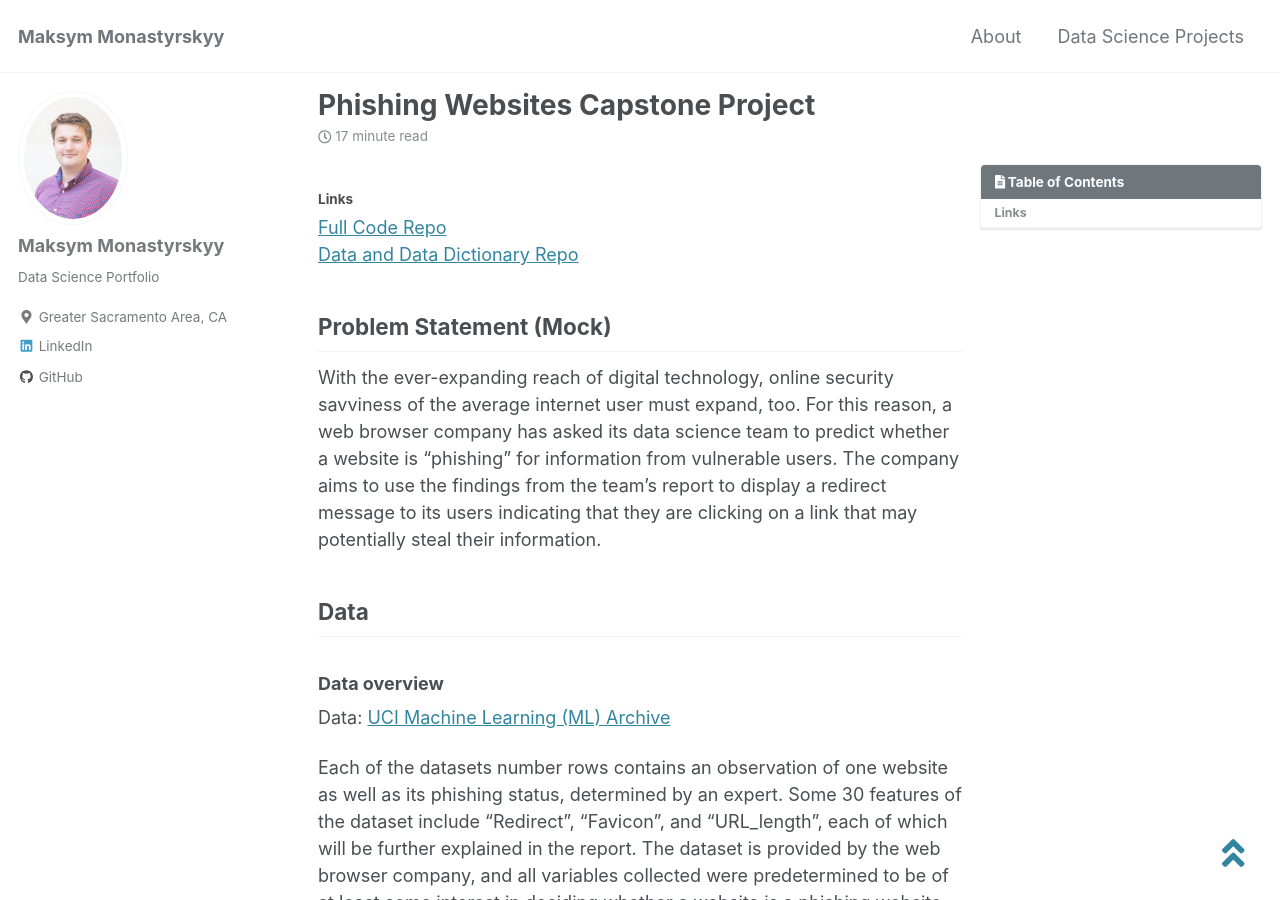
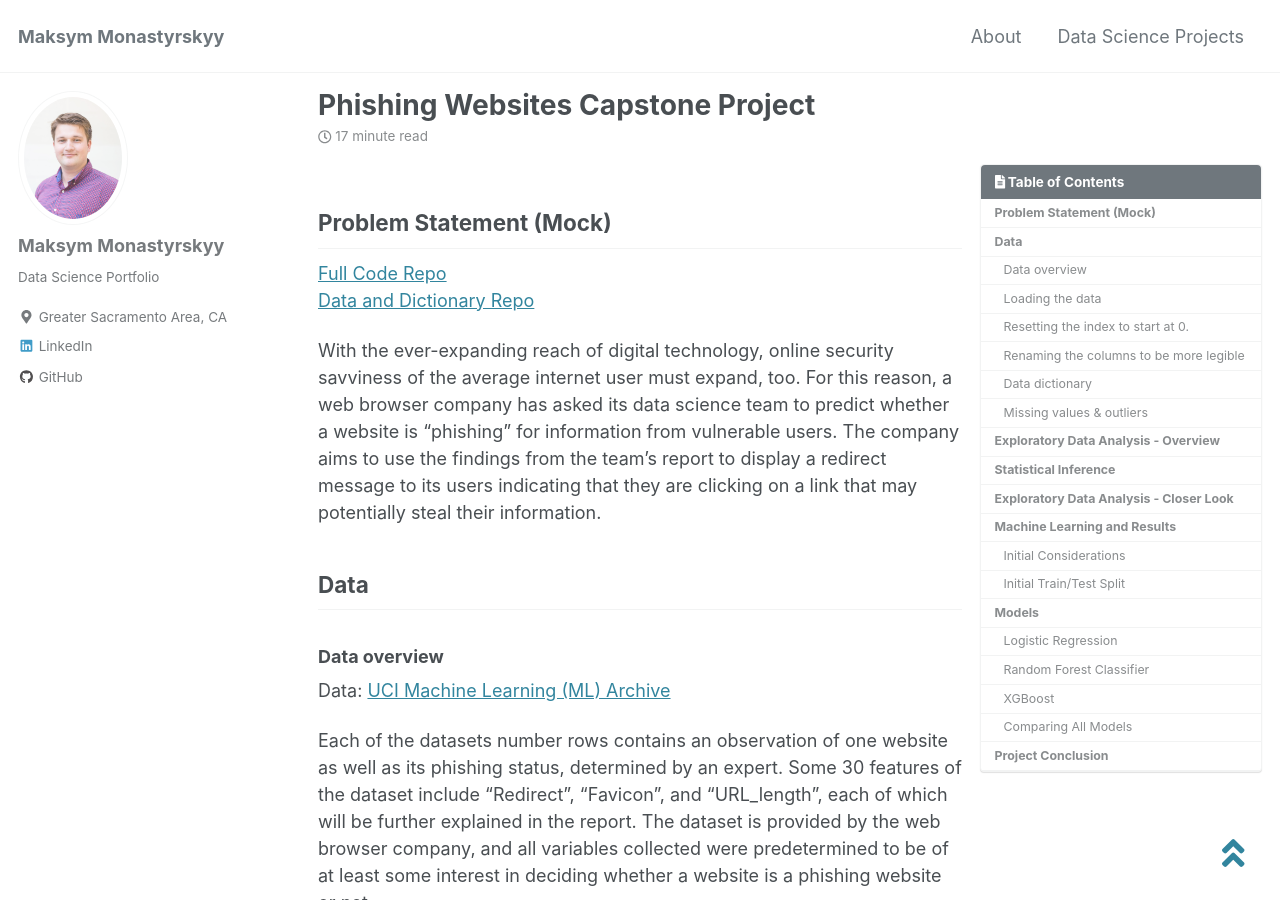
Before and after one commit to monastyrskyy/monastyrskyy.github.io, a Jekyll site: the page built from _posts/2020-2-8-phishing_websites_capstone.md, in a window 1280 px wide and 900 px high. Built offline with Jekyll 4.4.1, drawn with Linux system fonts in a browser that asks for light colours; cached includes are drawn as plain includes; nearby versions of some CDN libraries.

Commit message:
adding links at the top of phishing report

```diff
--- a/_posts/2020-2-8-phishing_websites_capstone.md
+++ b/_posts/2020-2-8-phishing_websites_capstone.md
@@ -24,11 +24,11 @@ defaults:
 
 <script src='https://cdnjs.cloudflare.com/ajax/libs/mathjax/2.7.5/MathJax.js?config=TeX-MML-AM_CHTML' async></script>
 
-#### Links
+## Problem Statement (Mock)
+
 <a href="https://github.com/monastyrskyy/bootcamp_repo/blob/master/Capstone_1_Phishing/Capstone%201%20-%20Phishing%20Websites.ipynb" target="blank">Full Code Repo</a><br/>
-<a href="https://github.com/monastyrskyy/bootcamp_repo/tree/master/Capstone_1_Phishing/datasets" target="blank">Data and Data Dictionary Repo</a><br/>
+<a href="https://github.com/monastyrskyy/bootcamp_repo/tree/master/Capstone_1_Phishing/datasets" target="blank">Data and Dictionary Repo</a><br/>
 
-## Problem Statement (Mock)
 With the ever-expanding reach of digital technology, online security savviness of the average internet user must expand, too. For this reason, a web browser company has asked its data science team to predict whether a website is “phishing” for information from vulnerable users. The company aims to use the findings from the team’s report to display a redirect message to its users indicating that they are clicking on a link that may potentially steal their information.<br/>
 
 ## Data
```
